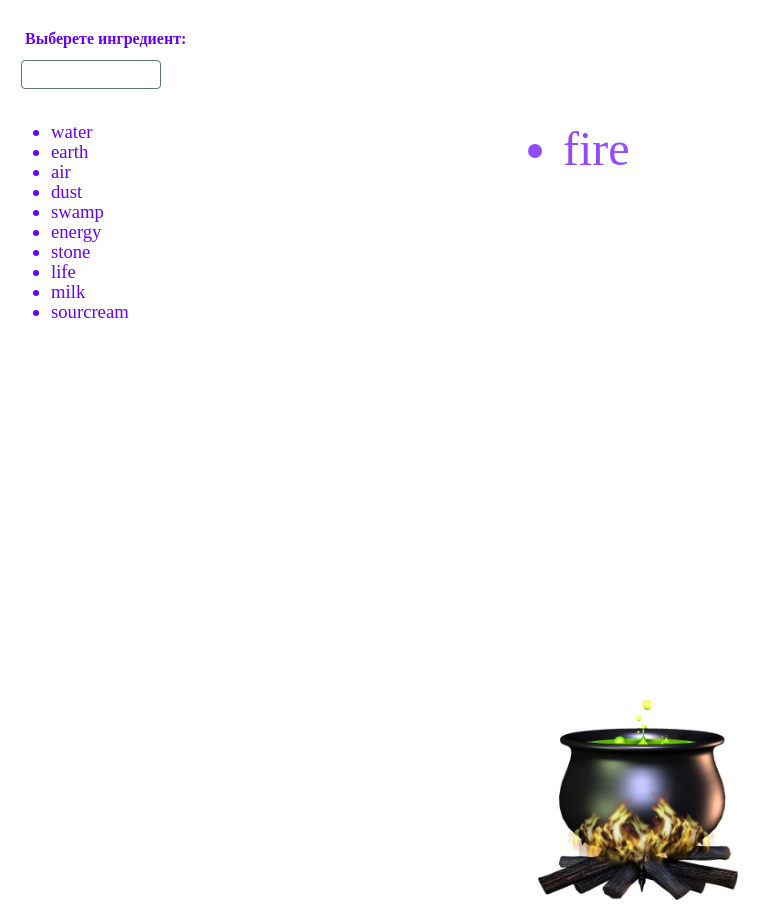
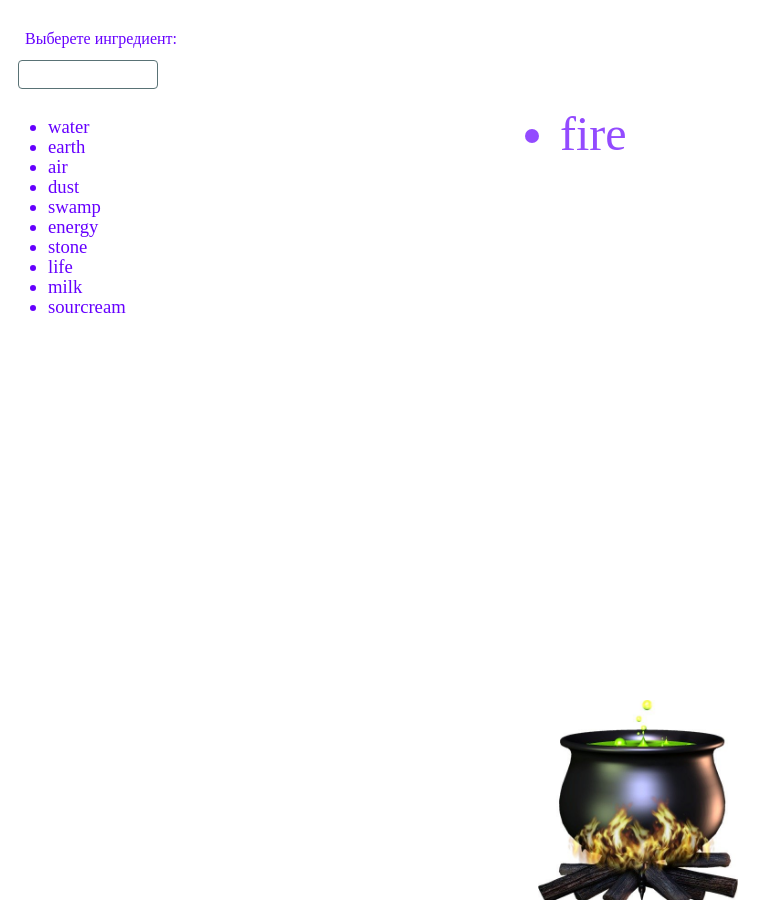
Before and after one commit to AlekseyLisovich/js-jQuery, a plain HTML site: page index.html in a window 1280 px wide. Both pictures are taken after a click on the item "fire". Shown: the whole page, without its empty margins (0-783 px from the left). Drawn offline with nearby package versions, Linux system fonts and the light colour scheme.

Commit message:
almost done

```diff
--- a/assets/style.css
+++ b/assets/style.css
@@ -10,7 +10,10 @@ body{
   position: absolute;
   top: 700px;
   left: 42%;
-  text-align: center;
+  background-size: cover;
+  background-image: url("../images/boiler.jpg");
+  width: 200px;
+  height: 200px;
 }
 #resultBlock{
   text-align: center;
--- a/index.html
+++ b/index.html
@@ -6,70 +6,20 @@
         <title>Котёл алхимика</title>
         <link rel="stylesheet" type="text/css" href="assets/style.css" />
     </head>
-    <div class="boiler"><img src="images/boiler.jpg" height="200px" width="200px"></div>
 
     <body>
-      <div id="content"></div>
+        <div id="content"></div>
 
-        <table>
-            <thead>
-                <tr>
-                    <th>
-                        <div class = "title"><label>Выберете ингредиент:</label></div>
-                    </th>
-                </tr>
-            </thead>
-            <tbody>
-                <tr>
-                    <td>
-                        <input type="text" id="choose_element" />
-                        <ul id="elements-list">
-                            <li class="element fire">fire</li>
-                            <li class="element water">water</li>
-                            <li class="element earth">earth</li>
-                            <li class="element air">air</li>
-                            <li class="element dust">dust</li>
-                            <li class="element swamp">swamp</li>
-                            <li class="element energy">energy</li>
-                            <li class="element stone">stone</li>
-                            <li class="element life">life</li>
-                            <li class="element milk">milk</li>
-                            <li class="element sourcream">sourcream</li>
-                        </ul>
-                    </td>
-                </tr>
-            </tbody>
-        </table>
-
-        <div id="resultBlock"></div>
         <script src="https://code.jquery.com/jquery-1.10.2.js"></script>
+        <script src="https://cdn.jsdelivr.net/lodash/4.10.0/lodash.js"></script>
         <script src="scripts/formulas.js"></script>
         <script src="scripts/cauldron.js"></script>
-        <script src="https://cdn.jsdelivr.net/lodash/4.10.0/lodash.js"></script>
+        <script src="scripts/boilerElements.js"></script>
         <script>
-          $(document).ready(function(){
-            // $("#content").cauldron({
-            //   elements: elements,
-            //   formulas: formulas
-            // });
+            $(document).ready(function() {
+                cauldron.render($("#content"), boilerElem, formulas);
 
-              // cauldron.render("content");
-          });
-
-            // $('')
-            var liElements = document.getElementsByTagName("li");
-            var liTop = 50;
-            var elem;
-
-            for (var i = 0; i < liElements.length; i++) {
-                liTop += 20;
-                elem = liElements[i];
-                elem.style.marginTop += liTop + "px";
-                // elem.innerHTML = value.substr(0, value.length - 4) +
-                //         "<span style='color: red'>" + value.substr(value.length - 4, 2) +
-                //          "</span>" + value.substr(value.length - 2);
-
-            }
+            });
         </script>
 
     </body>
--- /dev/null
+++ b/scripts/boilerElements.js
@@ -0,0 +1,45 @@
+window.boilerElem = [{
+    label: "огонь",
+    selector: ".elem1",
+    value: "fire",
+}, {
+    label: "вода",
+    selector: ".elem2",
+    value: "water"
+}, {
+    label: "земля",
+    selector: ".elem3",
+    value: "earth"
+}, {
+    label: "воздух",
+    selector: ".elem4",
+    value: "air"
+}, {
+    label: "пыль",
+    selector: ".elem5",
+    value: "dust"
+}, {
+    label: "болото",
+    selector: ".elem6",
+    value: "swamp"
+}, {
+    label: "энергия",
+    selector: ".elem7",
+    value: "energy"
+}, {
+    label: "камень",
+    selector: ".elem8",
+    value: "stone"
+}, {
+    label: "жизнь",
+    selector: ".elem9",
+    value: "life"
+}, {
+    label: "молоко",
+    selector: ".elem10",
+    value: "milk"
+}, {
+    label: "сметанка",
+    selector: ".elem11",
+    value: "sourcream"
+}];
--- a/scripts/cauldron.js
+++ b/scripts/cauldron.js
@@ -1,76 +1,25 @@
+(function() {
     "use strict";
-// (function(){
 
-var elements = [{
-    label: "огонь",
-    selector: ".fire",
-    value: "fire",
-}, {
-    label: "вода",
-    selector: ".water",
-    value: "water"
-}, {
-    label: "земля",
-    selector: ".earth",
-    value: "earth"
-}, {
-    label: "воздух",
-    selector: ".air",
-    value: "air"
-}, {
-    label: "пыль",
-    selector: ".dust",
-    value: "dust"
-}, {
-    label: "болото",
-    selector: ".swamp",
-    value: "swamp"
-}, {
-    label: "энергия",
-    selector: ".energy",
-    value: "energy"
-}, {
-    label: "камень",
-    selector: ".stone",
-    value: "stone"
-}, {
-    label: "жизнь",
-    selector: ".life",
-    value: "life"
-}, {
-    label: "молоко",
-    selector: ".milk",
-    value: "milk"
-}, {
-    label: "сметанка",
-    selector: ".sourcream",
-    value: "sourcream"
-}];
-
-var TEMPLATE = "<table>";
+    var elements;
+    var formulas;
 
     var selectedElements = [];
-var elementTop = 50;
-var elementLeft = 50;
-var str = "";
-
-$('#choose_element').on('keyup', higlightSearchResult);
 
     function higlightSearchResult(e) {
 
         var liElements = document.getElementsByTagName("li");
-    str = e.target.value;
+        var result = e.target.value;
 
         for (var i = 0; i < liElements.length; i++) {
-        elem = liElements[i];
+            var elem = liElements[i];
             var value = elements[i].value;
-        if (str !== "")
-            elem.innerHTML = window.search(value, str)
+            if (result !== "")
+                elem.innerHTML = window.search(value, result)
             else
                 elem.innerHTML = elements[i].value;
         }
     }
-
 
     window.search = function(text, valueToSearch) {
         var foundIndex = 0;
@@ -90,27 +39,21 @@ window.search = function(text, valueToSearch) {
                 resultStr += text.substr(prevFoundIndex);
             }
         }
-
         return resultStr;
     }
 
     function onElementRemoved(elem) {
-    //console.log(selectedElements);
         selectedElements.splice(selectedElements.indexOf(elem), 1);
         var destinationElement = document.getElementById('resultBlock');
         destinationElement.innerHTML = "";
     }
 
     function onElementAdded(elem) {
-    //console.log(selectedElements);
         selectedElements.push(elem);
         var selectedValues = _.map(selectedElements, "value");
         if (selectedValues.length > 0) {
             var foundFormula = _.find(formulas, function(formula) {
-            console.log(formula.elements);
-            //console.log(selectedValues);
                 return formula.elements.length === selectedValues.length && !_.difference(formula.elements, selectedValues).length;
-
             });
             if (foundFormula) {
                 var result = foundFormula.result;
@@ -120,49 +63,76 @@ function onElementAdded(elem) {
         }
     }
 
-elements.forEach(function(elem) {
-    $(elem.selector).click(onElementClick.bind(null, elem));
-});
+    var clickedRight;
+    var clickedLeft;
 
     function onElementClick(elem) {
+        var elementTopLeft;
+        var elementTopRigth;
+
         if (elem.wasClicked) {
-        elementLeft += 20;
+            clickedLeft = elements.indexOf(_.find(elements, 'wasClicked'));
+
+            var tmp = elements[clickedLeft];
+            elements[elements.indexOf(elem)] = tmp;
+            elements[clickedLeft] = elem;
+
+            elementTopLeft = 60 + (clickedLeft + 1) * 20;
             $(elem.selector).animate({
                 opacity: 1,
                 marginLeft: "0in",
-            marginTop: elementLeft + "px",
+                marginTop: elementTopLeft + "px",
                 fontSize: "14pt",
                 borderWidth: "10px",
             }, 1500);
-        elementTop = 50;
             onElementRemoved(elem);
         } else {
-        elementTop += 40;
+            clickedRight = _.filter(elements, 'wasClicked').length;
+            console.log(clickedRight);
+            elementTopRigth = 50 + (clickedRight + 1) * 40;
             $(elem.selector).animate({
                 opacity: 0.7,
                 marginLeft: "40%",
-            marginTop: elementTop + "px",
+                marginTop: elementTopRigth + "px",
                 fontSize: "3em",
                 borderWidth: "15px",
             }, 1500);
-        elementLeft = 50;
             onElementAdded(elem);
         }
         elem.wasClicked = !elem.wasClicked;
     }
 
-// window.cauldron = {
-//   render: function(elementId){
-//     //1. Render DOM from TEMPLATE
-//     //2. Render Elements and filter
-//     //3. Assign Event Handlers
-//
-//   },
-//   renderElements: function(elementId){
-//
-//   },
-//   renderFilterInput: function(elementId){
-//
-//   }
-// };
-// })();
+    function renderChauldron(container, el, fr) {
+        elements = el;
+        formulas = fr;
+
+        var newList = $("<ul id='elements-list'></ul>");
+        var liTop = 60;
+        var elementIndex = 1;
+        for (var i = 0; i < elements.length; i++) {
+            var value = elements[i].value;
+            var liElement = $("<li>" + value + "</li>");
+            liTop += 20;
+
+            $(liElement).addClass("element");
+            $(liElement).addClass("elem" + elementIndex++);
+            $(liElement).css({
+                'marginTop': liTop + 'px'
+            });
+            newList.append(liElement);
+        }
+        container.append("<div class='boiler'></div><div class='title'><label>Выберете ингредиент:</label></div><input type='text' id='choose_element' />");
+        container.append(newList);
+        container.append("<div id='resultBlock'></div>");
+
+        $('#choose_element').on('keyup', higlightSearchResult);
+
+        elements.forEach(function(elem) {
+            $(elem.selector).click(onElementClick.bind(null, elem));
+        });
+    };
+
+    window.cauldron = {
+        render: renderChauldron
+    }
+})();
```
Also changed, not shown: scripts/formulas.js (+19 -38 lines). Lines whose indentation alone changed are shown as unchanged.
